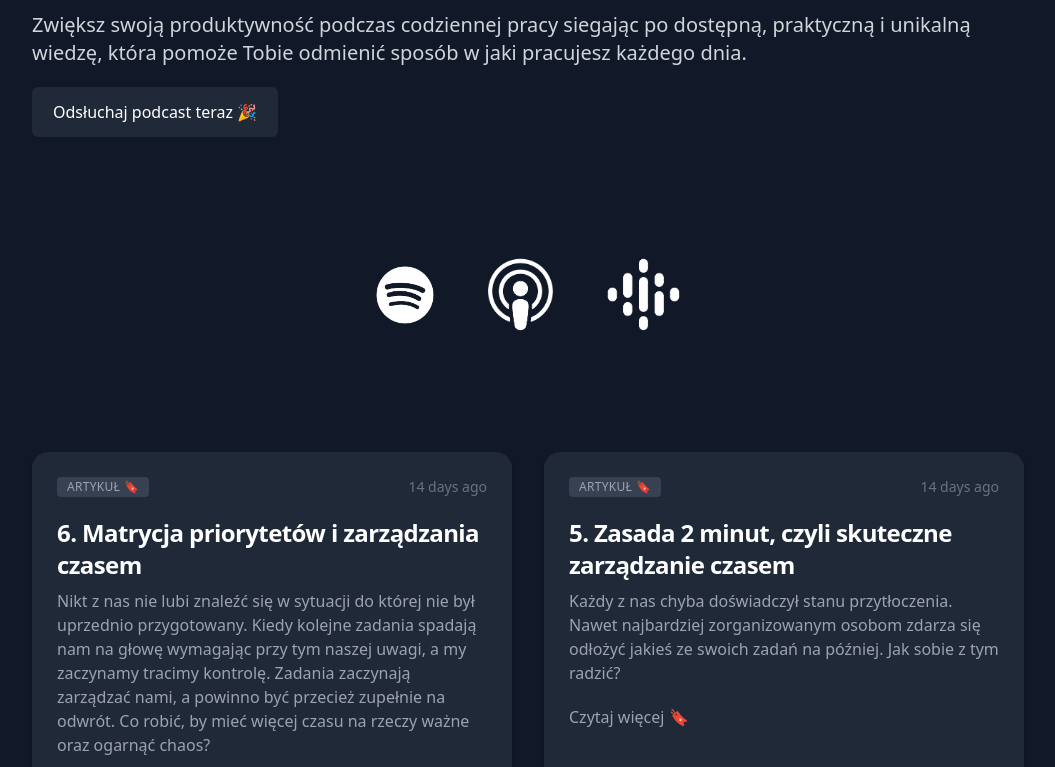
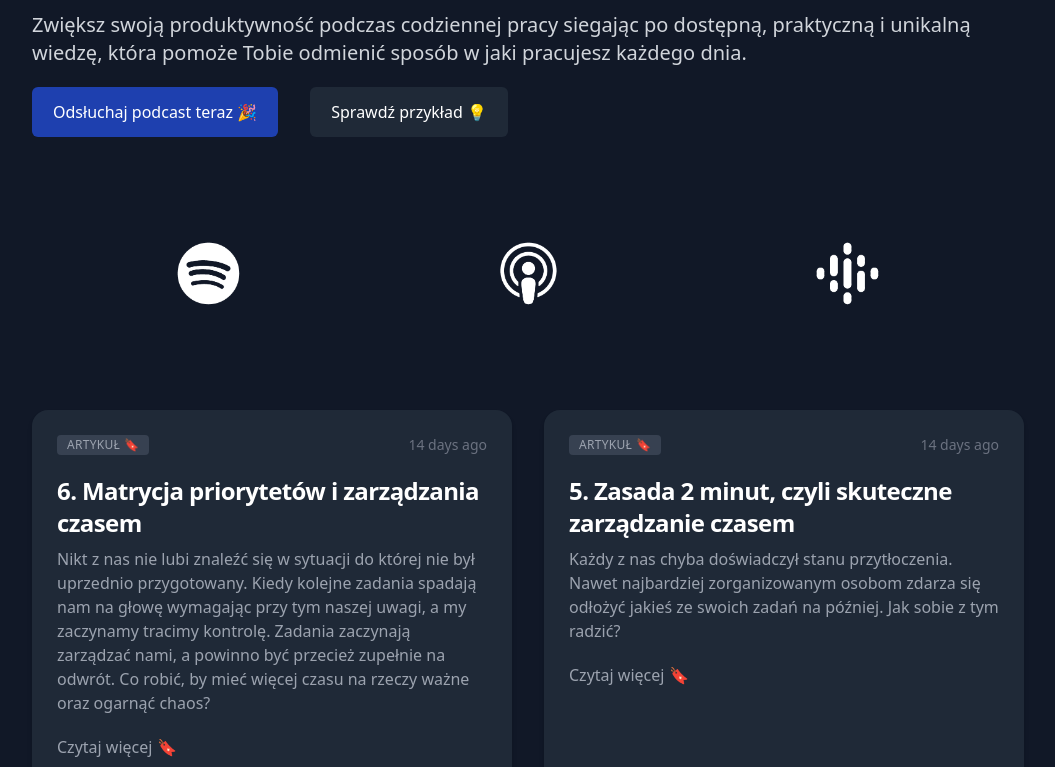
Before and after one commit to leszekkrol/skutecznyplan.pl, a Nuxt app: page / in a window 1280 px wide. Shown: the part 253-1020 px from the top of the page, without its empty margins (112-1167 px from the left). Built offline with nearby package versions, Linux system fonts and the light colour scheme.

Commit message:
:lipstick: Some visual enhancements

```diff
--- a/assets/main.css
+++ b/assets/main.css
@@ -1,10 +1,6 @@
 @tailwind base;
 @tailwind components;
 @tailwind utilities;
-
-footer {
-  background: #162428;
-}
 
 #blog h1, #blog h2, #blog h3 {
   margin-top: 30px;
--- a/components/Epizodes.vue
+++ b/components/Epizodes.vue
@@ -1,11 +1,7 @@
 <template>
-  <section>
-    <div class="mx-auto max-w-5xl pt-10 px-4 pb-12 sm:py-24">
+  <section class="mx-auto max-w-5xl px-4 pb-12 sm:py-24">
     <div class="grid gap-8 md:grid-cols-2">
-
-
       <article class="p-6 bg-gray-800 border border-transparent shadow-md rounded-2xl " v-for="item in $store.state.articles">
-
         <div class="flex justify-between items-center mb-5 text-gray-500">
           <span class="bg-gray-700 text-gray-400 text-xs font-medium uppercase tracking-wide text-gray-300 inline-flex items-center px-2.5 py-0.5 rounded ">
               Artykuł 🔖
@@ -16,9 +12,6 @@
         <p class="mb-5 font-light text-gray-400">{{ item.description }}</p>
         <NuxtLink class="text-gray-400 hover:underline" :to="`/${item.slug}`">Czytaj więcej 🔖</NuxtLink>
       </article>
-
-
-      </div>
     </div>
   </section>
 </template>
--- a/components/Footer.vue
+++ b/components/Footer.vue
@@ -1,20 +1,21 @@
 <template>
-  <footer class="p-4 md:p-8 lg:p-10">
-    <div class="mx-auto max-w-screen-xl text-center">
-      <ul class="flex flex-wrap justify-center items-center mb-6 text-white">
+  <footer class="mx-auto max-w-5xl px-4 pb-6 sm:py-24">
+    <div class="mx-auto max-w-screen-xl">
+      <p class="text-sm text-justify text-left text-gray-700">
+        Informacje zamieszczone na naszej stronie internetowej nie mogą zostać uznane za poradę w jakiejkolwiek sprawie. Treści na niej zawarte mają charakter wyłącznie informacyjny, a my nie ponosimy odpowiedzialności z tytułu powstania jakichkolwiek szkód, wynikających z ich interpretacji, bez konsultacji. Wszystkie materiały udostępnione na naszej stronie internetowej są aktualne na dzień ich zamieszczenia. Nie możemy jednak zagwarantować, że będą aktualne czy przydatne w każdym stanie faktycznym i w każdym czasie. Wszelkie treści zawarte na naszej stronie można wykorzystywać wyłącznie do niekomercyjnego użytku prywatnego. Jeśli chcesz wykorzystać je w celach publicznych lub komercyjnych – napisz do nas.
+      </p>
+
+      <ul class="flex flex-wrap justify-left my-6 text-white">
         <li>
-          <NuxtLink to="/pryncypia" title="Pryncypia" class="m-4 hover:underline">Pryncypia</NuxtLink>
+          <NuxtLink to="/pryncypia" title="Pryncypia" class="mr-8 hover:underline">Pryncypia</NuxtLink>
         </li>
         <li>
-          <NuxtLink to="/zasady-korzystania" title="Zasady korzystania z serwisu" class="m-4 hover:underline">Zasady korzystania</NuxtLink>
+          <NuxtLink to="/polityka-prywatnosci" title="Polityka prywatności serwisu" class="mr-8 hover:underline">Polityka prywatności</NuxtLink>
         </li>
         <li>
-          <NuxtLink to="/polityka-prywatnosci" title="Polityka prywatności serwisu" class="m-4 hover:underline">Polityka prywatności</NuxtLink>
+          <a href="https://dhosting.pl/pp-leszekkrol" title="Polityka prywatności serwisu" class="hover:underline">Dumnie zasilany przez dhosting.pl 🛠</a>
         </li>
       </ul>
-      <p class="my-6">
-        <a href="https://dhosting.pl/pp-leszekkrol" target="_blank" title="dhosting.pl wspiera 4dnipracy.pl prowadzony przez Leszek W. Król" class="inline-flex items-center justify-center px-5 py-3 border border-transparent text-base leading-6 font-medium rounded-md text-white bg-gray-700 hover:bg-gray-900 focus:outline-none focus:shadow-outline transition duration-150 ease-in-out">Dumnie zasilany przez dhosting.pl 🛠</a>
-      </p>
       <span class="text-sm text-gray-500 sm:text-center">&copy; 2021-2022 <a href="https://www.leszekkrol.com" title="Leszek Wojciech Król - Strona internetowa" class="hover:underline">Leszek W. Król</a>. Wszelkie prawa zastrzeżone.</span>
     </div>
   </footer>
--- a/components/Header.vue
+++ b/components/Header.vue
@@ -6,8 +6,13 @@
         Pomogę Ci rozwinąć praktyczne umiejętności zarządzania
       </h2>
       <p class="mt-3 text-base text-gray-300 sm:mt-5 sm:text-xl lg:text-lg xl:text-xl">Zwiększ swoją produktywność podczas codziennej pracy siegając po dostępną, praktyczną i unikalną wiedzę, która pomoże Tobie odmienić sposób w jaki pracujesz każdego dnia.</p>
-      <div class="mt-5 sm:max-w-lg sm:mx-auto sm:text-center lg:text-left lg:mx-0">
-        <a href="https://anchor.fm/skuteczny-plan-podcast" target="_blank" class="inline-flex items-center justify-center px-5 py-3 border border-transparent text-base leading-6 font-medium rounded-md text-white bg-gray-800 hover:bg-gray-900 focus:outline-none focus:shadow-outline transition duration-150 ease-in-out">Odsłuchaj podcast teraz 🎉</a>
+      <div class="flex inline-flex gap-x-8">
+        <div class="mt-5 sm:max-w-lg sm:mx-auto sm:text-center lg:text-left lg:mx-0">
+          <a href="https://anchor.fm/skuteczny-plan-podcast" target="_blank" class="inline-flex items-center justify-center px-5 py-3 border border-transparent text-base leading-6 font-medium rounded-md text-white bg-blue-800 hover:bg-blue-900 focus:outline-none focus:shadow-outline transition duration-150 ease-in-out">Odsłuchaj podcast teraz 🎉</a>
+        </div>
+        <div class="mt-5 sm:max-w-lg sm:mx-auto sm:text-center lg:text-left lg:mx-0">
+          <NuxtLink to="/prosty-sposob-na-produktywnosc" target="_blank" class="inline-flex items-center justify-center px-5 py-3 border border-transparent text-base leading-6 font-medium rounded-md text-white bg-gray-800 hover:bg-gray-900 focus:outline-none focus:shadow-outline transition duration-150 ease-in-out">Sprawdź przykład 💡</NuxtLink>
+        </div>
       </div>
     </div>
   </header>
--- a/components/Platforms.vue
+++ b/components/Platforms.vue
@@ -1,20 +1,20 @@
 <template>
-  <section class="mx-auto max-w-5xl px-4 py-6">
+  <section class="mx-auto max-w-5xl px-4 py-2">
 
-    <ul role="list" class="flex items-center justify-center gap-x-8 sm:flex-col sm:gap-x-0 sm:gap-y-10 xl:flex-row xl:gap-x-12 xl:gap-y-0">
+    <ul role="list" class="flex items-center justify-center justify-between px-36">
       <li class="flex">
         <a href="https://open.spotify.com/show/0fmWamBZAUB8n6mEuLOJYP">
-          <img alt="Skuteczny Plan - podcast na Spotify" src="~/assets/img/Podcast-Spotify-Icon.png" style="height: 60px !important">
+          <img alt="Skuteczny Plan - podcast na Spotify" src="~/assets/img/Podcast-Spotify-Icon.png" style="height: 65px !important">
         </a>
       </li>
       <li class="flex">
         <a href="https://podcasts.apple.com/us/podcast/skuteczny-plan-drogowskaz-dla-młodych-przedsiębiorców/id1609627970">
-          <img alt="Skuteczny Plan - podcast na Apple Podcast" src="~/assets/img/Podcast-Apple-Icon.png" style="height: 75px !important">
+          <img alt="Skuteczny Plan - podcast na Apple Podcast" src="~/assets/img/Podcast-Apple-Icon.png" style="height: 65px !important">
         </a>
       </li>
       <li class="flex">
         <a href="https://podcasts.google.com/feed/aHR0cHM6Ly9hbmNob3IuZm0vcy84MmE0MjQwL3BvZGNhc3QvcnNz">
-          <img alt="Skuteczny Plan - podcast na Google Podcast" src="~/assets/img/Podcast-Google-Icon.png" style="height: 75px !important">
+          <img alt="Skuteczny Plan - podcast na Google Podcast" src="~/assets/img/Podcast-Google-Icon.png" style="height: 65px !important">
         </a>
       </li>
     </ul>
```
Lines whose indentation alone changed are shown as unchanged.
